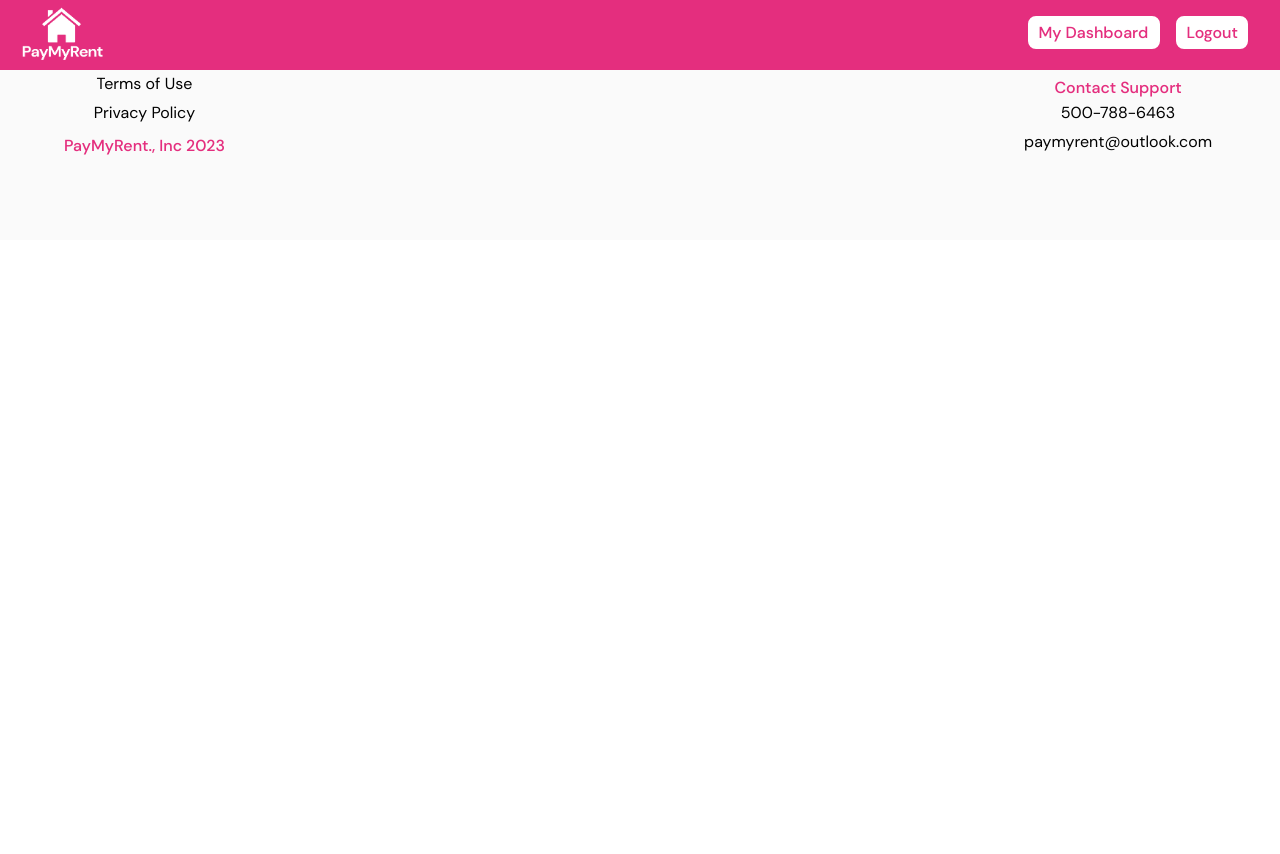
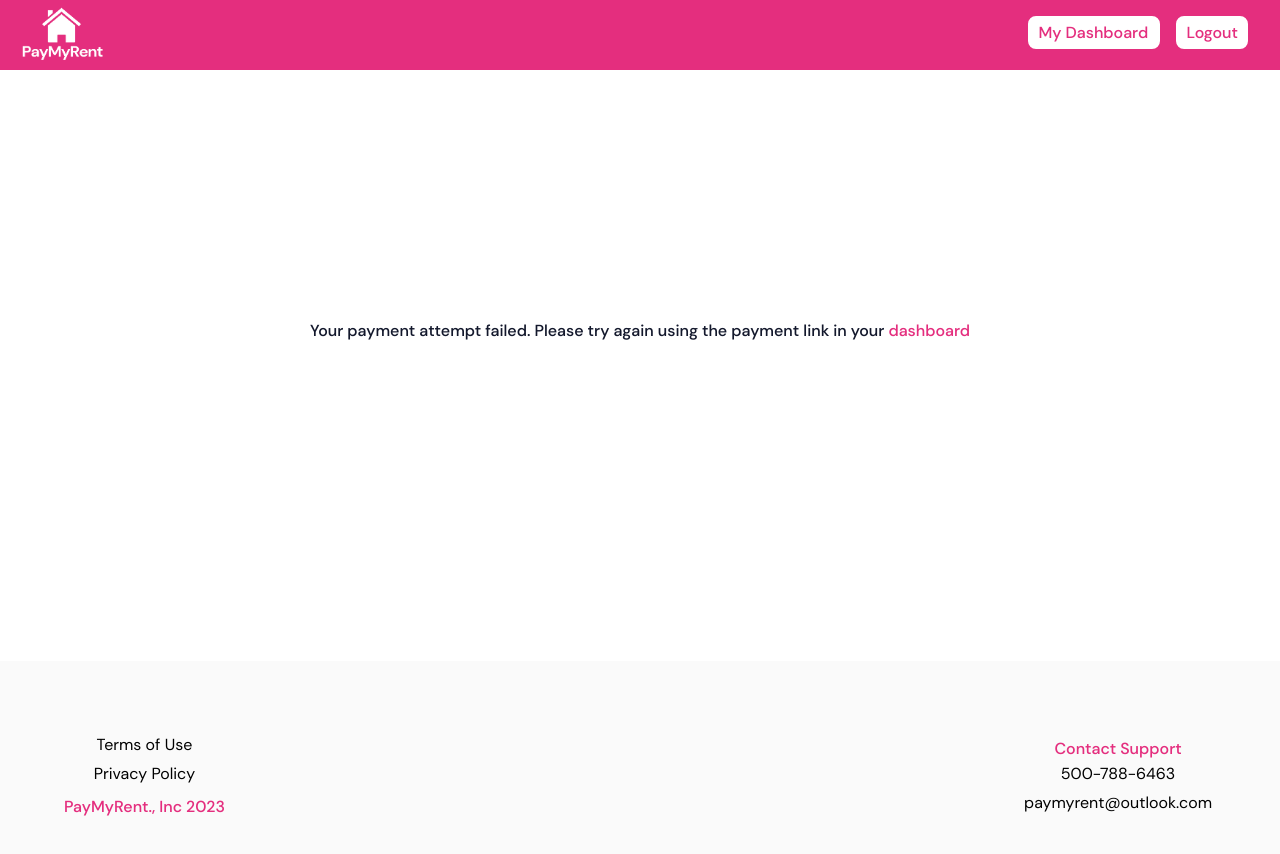
Before and after one commit to tarawiedeman/paymyrent, a React (Create React App) app: page /failure in a window 1280 px wide. Shown: the top 854 px of the page. Before the commit the page ends 800 px from the top, so only its background shows below. Built offline with nearby package versions, Linux system fonts and the light colour scheme.

Commit message:
added login form validation and added success and cancel pages for after payment

```diff
--- a/src/App.js
+++ b/src/App.js
@@ -7,10 +7,12 @@ import Login from "./pages/Login/Login";
 import Logout from "./pages/Logout/Logout";
 import CreateAccount from "./pages/CreateAccount/CreateAccount";
 import Payment from "./pages/Payment/Payment";
+import Success from "./pages/Success/Success";
+import Failure from "./pages/Failure/Failure";
 
 
 
-// const baseUrl = "http://localhost:5000";
+
 
 function App() {
   return (
@@ -22,6 +24,8 @@ function App() {
         <Route path="logout" element={<Logout />} />
         <Route path="createaccount" element={<CreateAccount />} />
         <Route path="payment" element={<Payment />} />
+        <Route path="success" element={<Success />} />
+        <Route path="failure" element={<Failure />} />
       </Routes>
       <Footer />
     </BrowserRouter>
--- /dev/null
+++ b/src/pages/Failure/Failure.js
@@ -0,0 +1,16 @@
+import "./Failure.scss";
+import {Link } from 'react-router-dom';
+
+
+function Failure() {
+
+    return(
+        <section className="failure">
+            <p>Your payment attempt failed. Please try again using the payment link in your <Link to="/payment" className="failure__dashboard">dashboard</Link></p>
+        </section>
+    )
+
+
+
+}
+export default Failure;
--- /dev/null
+++ b/src/pages/Failure/Failure.scss
@@ -0,0 +1,31 @@
+@use "../../styles/partials/mixins" as *;
+@use "../../styles/partials/typography" as *;
+@use "../../styles/partials/variables" as *;
+
+
+.failure{
+    display:flex;
+    flex-direction:column;
+    justify-content: space-between;
+    font-family:'DM Sans';
+    font-weight:600;
+    font-size:1rem;
+    text-align:center;
+    gap:1rem;
+    padding:10%;
+    margin-top:45%;
+    margin-bottom:45%;
+
+    @include tablet{
+        padding:10%;
+        margin-top:15%;
+        margin-bottom:15%;
+
+    }
+
+    &__dashboard{
+        color:$primary-cta-color !important;
+        font-weight:700;
+    }
+
+}
--- a/src/pages/Login/Login.js
+++ b/src/pages/Login/Login.js
@@ -11,6 +11,14 @@ function Login() {
 
     const handleSubmit = (e) => {
         e.preventDefault();
+
+        if (!e.target.email.value) {
+            window.alert ("please enter an email")
+        }
+
+        if (!e.target.password.value) {
+            window.alert("please enter a password")
+        }
 
         axios.post("http://localhost:8000/api/users/login",{
             email:e.target.email.value,
--- a/src/pages/Payment/Payment.js
+++ b/src/pages/Payment/Payment.js
@@ -61,9 +61,9 @@ function Payment () {
 
       return(
         <section className="nodashboard">
-          <p>You are not authorized to see this page.</p>
+          <p>You are not authorized to see this page. Please login.</p>
           <p>
-            <Link to="/">Back</Link>
+            <Link to="/login">Login</Link>
           </p>
         </section>
       )
@@ -155,7 +155,7 @@ return (
   <div className="utildashboard__paymentbox">
         <h2>Utilities Due</h2>
         <div>
-        {`${currentTenant.amount}`}
+        $40
         </div>
         <button className="button__submit" type="submit" onClick={handleUtilClick}>
           Pay Now
--- a/src/pages/Payment/Payment.scss
+++ b/src/pages/Payment/Payment.scss
@@ -35,6 +35,15 @@
     flex-direction: column;
     text-align:center;
     margin-top:2rem;
+    padding:10%;
+    margin-top:45%;
+    margin-bottom:45%;
+
+    @include tablet{
+        padding:10%;
+        margin-top:15%;
+        margin-bottom:15%;
+    }
 
 }
 .profile {
--- /dev/null
+++ b/src/pages/Success/Success.js
@@ -0,0 +1,17 @@
+import "./Success.scss";
+import {Link } from 'react-router-dom';
+
+
+function Success() {
+
+    return(
+        <section className="success">
+            <p>Thank you for your payment! A receipt will be emailed to you.</p>
+            <p>Need to make another payment? Visit your <Link to="/payment" className="success__dashboard">dashboard</Link></p>
+        </section>
+    )
+
+
+
+}
+export default Success;
--- /dev/null
+++ b/src/pages/Success/Success.scss
@@ -0,0 +1,31 @@
+@use "../../styles/partials/mixins" as *;
+@use "../../styles/partials/typography" as *;
+@use "../../styles/partials/variables" as *;
+
+
+.success{
+    display:flex;
+    flex-direction:column;
+    justify-content: space-between;
+    font-family:'DM Sans';
+    font-weight:600;
+    font-size:1rem;
+    text-align:center;
+    gap:1rem;
+    padding:10%;
+    margin-top:45%;
+    margin-bottom:35%;
+
+    @include tablet{
+        padding:10%;
+        margin-top:15%;
+        margin-bottom:15%;
+
+    }
+
+    &__dashboard{
+        color:$primary-cta-color !important;
+        font-weight:700;
+    }
+
+}
```
Also changed, not shown: 1 other file (tests, documents, lock files or other folders).
